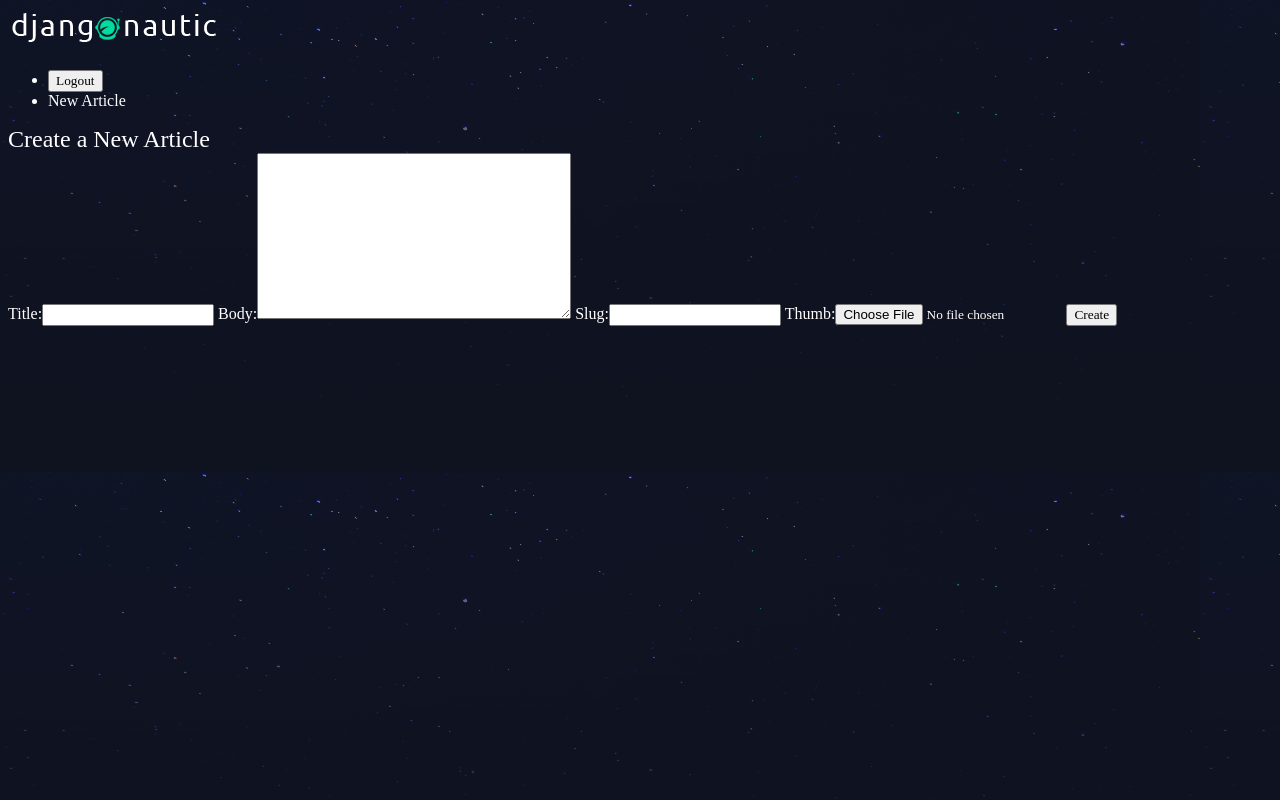
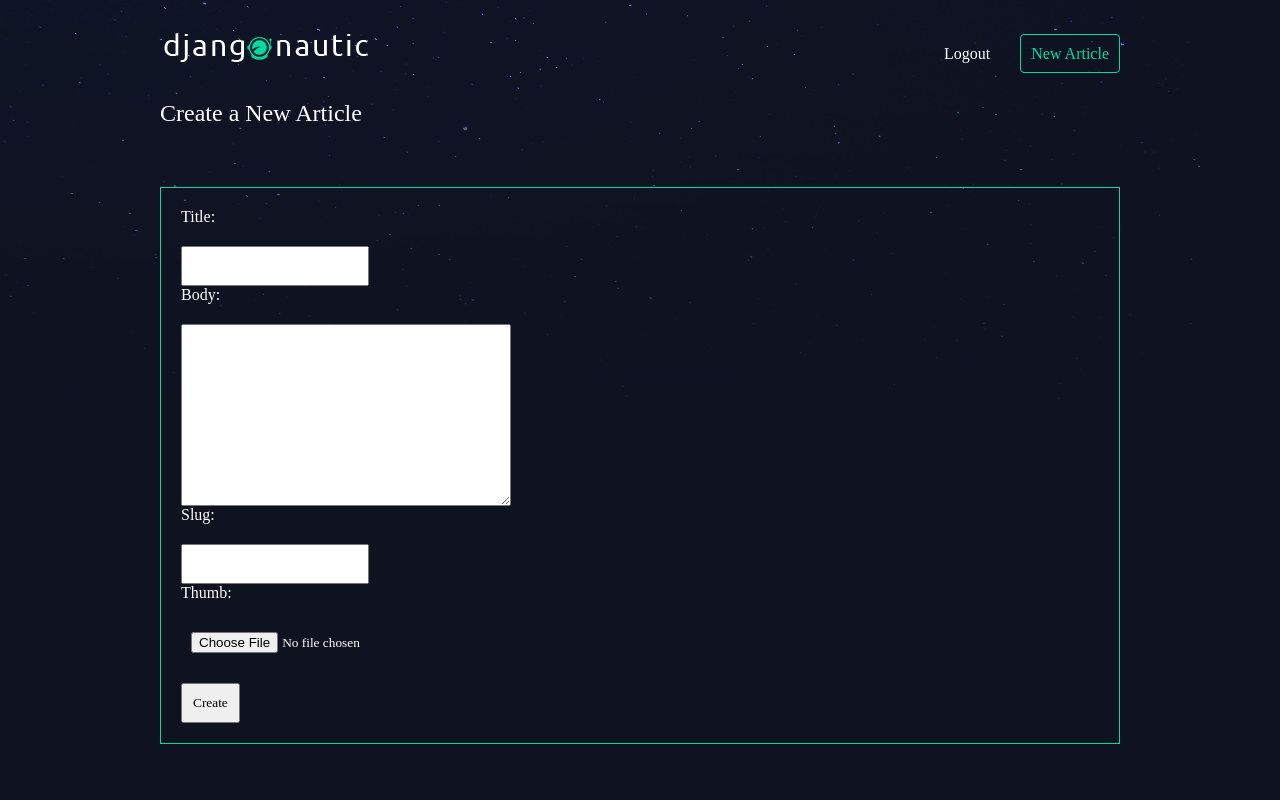
Before and after one commit to wildapt01/python-files, a Django app: page /articles/create/ in a window 1280 px wide. Run offline with Django 3.2, Linux system fonts and the light colour scheme; the visitor is signed in with stand-in values (Sample User, id 1).

Commit message:
styling on article list and forms

```diff
--- a/NetNinja/django_series/djangonautic/articles/templates/articles/article_list.html
+++ b/NetNinja/django_series/djangonautic/articles/templates/articles/article_list.html
@@ -10,6 +10,7 @@
     </h2>
     <p>{{ article.snippet }}</p>
     <p>{{ article.date }}</p>
+    <p class="author">added by {{ article.author.username }}</p>
   </div>
   {% endfor %}
 </div>
--- a/NetNinja/django_series/djangonautic/assets/styles.css
+++ b/NetNinja/django_series/djangonautic/assets/styles.css
@@ -1,7 +1,7 @@
 body {
   background-color: #0f121f;
   background-image: url(stars.png);
-  background-repeat-y: no-repeat;
+  background-repeat: no-repeat;
   color: #fff;
 }
 
@@ -24,3 +24,103 @@ a:visited {
   color: #fff;
   text-decoration: none;
 }
+
+.wrapper {
+  max-width: 960px;
+  margin: 0 auto;
+}
+
+div.wrapper > h1 {
+  text-align: center;
+  margin: 100px auto;
+  font-size: 2.4em;
+}
+
+header {
+  display: grid;
+  grid-template-columns: 1fr 1fr;
+  padding: 20px 0;
+}
+
+nav {
+  justify-self: end;
+}
+
+nav li {
+  display: inline-block;
+  list-style-type: none;
+  margin-left: 20px;
+}
+
+nav button {
+  background: none;
+  color: #fff;
+  cursor: pointer;
+  border: 0;
+  font-size: 16px;
+}
+
+.articles {
+  display: grid;
+  grid-template-columns: 1fr 1fr 1fr;
+  grid-gap: 30px;
+}
+
+.article {
+  padding: 10px;
+  border: 1px solid #00dba0;
+  position: relative;
+  padding-bottom: 40px;
+}
+
+.article h2 {
+  font-size: 1.2em;
+}
+
+.article .author {
+  padding: 10px;
+  background: #00dba0;
+  position: absolute;
+  right: 0;
+  bottom: 0;
+  margin: 0;
+  color: #0f121f;
+}
+
+.article-detail .article {
+  padding: 0;
+}
+
+.article-detail .article img {
+  max-width: 100%;
+}
+
+.article-detail .article h2 {
+  text-align: center;
+  margin: 20px auto;
+  font-size: 2em;
+}
+
+.article-detail .article p {
+  text-align: center;
+}
+
+.site-form {
+  margin-top: 60px;
+  border: 1px solid #00dba0;
+  padding: 20px;
+}
+
+.site-form input,
+.site-form textarea {
+  display: block;
+  margin: 20px 0 0 0;
+  padding: 10px;
+}
+
+a.highlight {
+  border: 1px solid #00dba0;
+  padding: 10px;
+  border-radius: 4px;
+  color: #00dba0;
+}
```
Also changed, not shown: NetNinja/django_series/djangonautic/media/2_QneZZmC.png (added).
